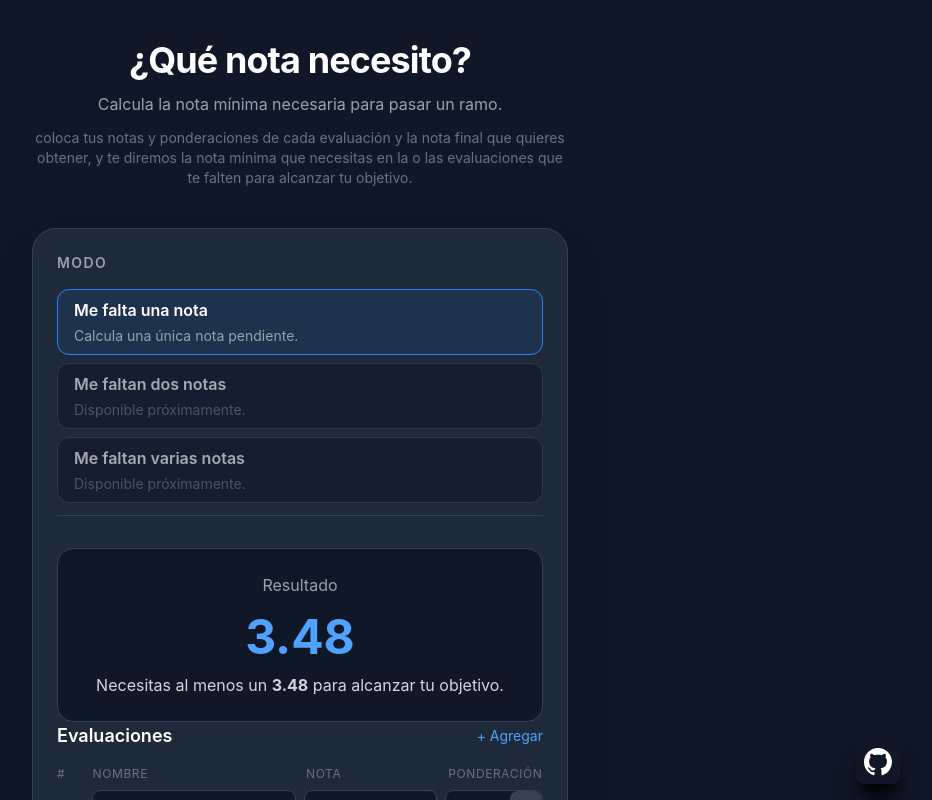
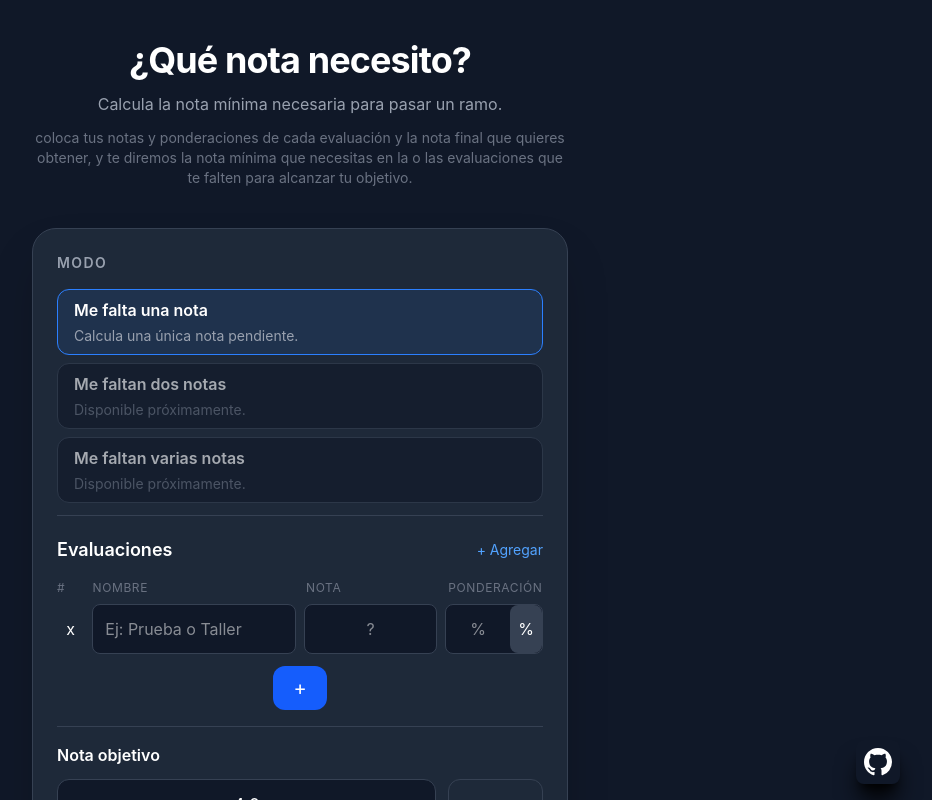
Before and after one commit to betra0/que-nota-necesito, a React (Vite) app: page / in a window 1280 px wide. Shown: the top 800 px of the page, without its empty margins (340-1272 px from the left). Built offline with nearby package versions, Linux system fonts and the light colour scheme.

Commit message:
fixed: remove hardcoded result display from HomeCard component

```diff
--- a/src/components/HomeCard.jsx
+++ b/src/components/HomeCard.jsx
@@ -36,18 +36,7 @@ function HomeCard() {
 
 
         {/* Separador */}
-        <div className="my-3 mb-5 h-px bg-gray-700" />        {/* Resultado */}
-        <div className="mt-8 rounded-2xl border border-gray-700 bg-gray-900 p-6 text-center">
-          <p className="text-gray-400">
-            Resultado
-          </p>
-          <h3 className="mt-4 text-5xl font-bold text-blue-400">
-            3.48
-          </h3>
-          <p className="mt-3 text-gray-300">
-            Necesitas al menos un <strong>3.48</strong> para alcanzar tu objetivo.
-          </p>
-        </div>
+        <div className="my-3 mb-5 h-px bg-gray-700" />
 
         {/* Evaluaciones */}
         <EvaluationList />
```
